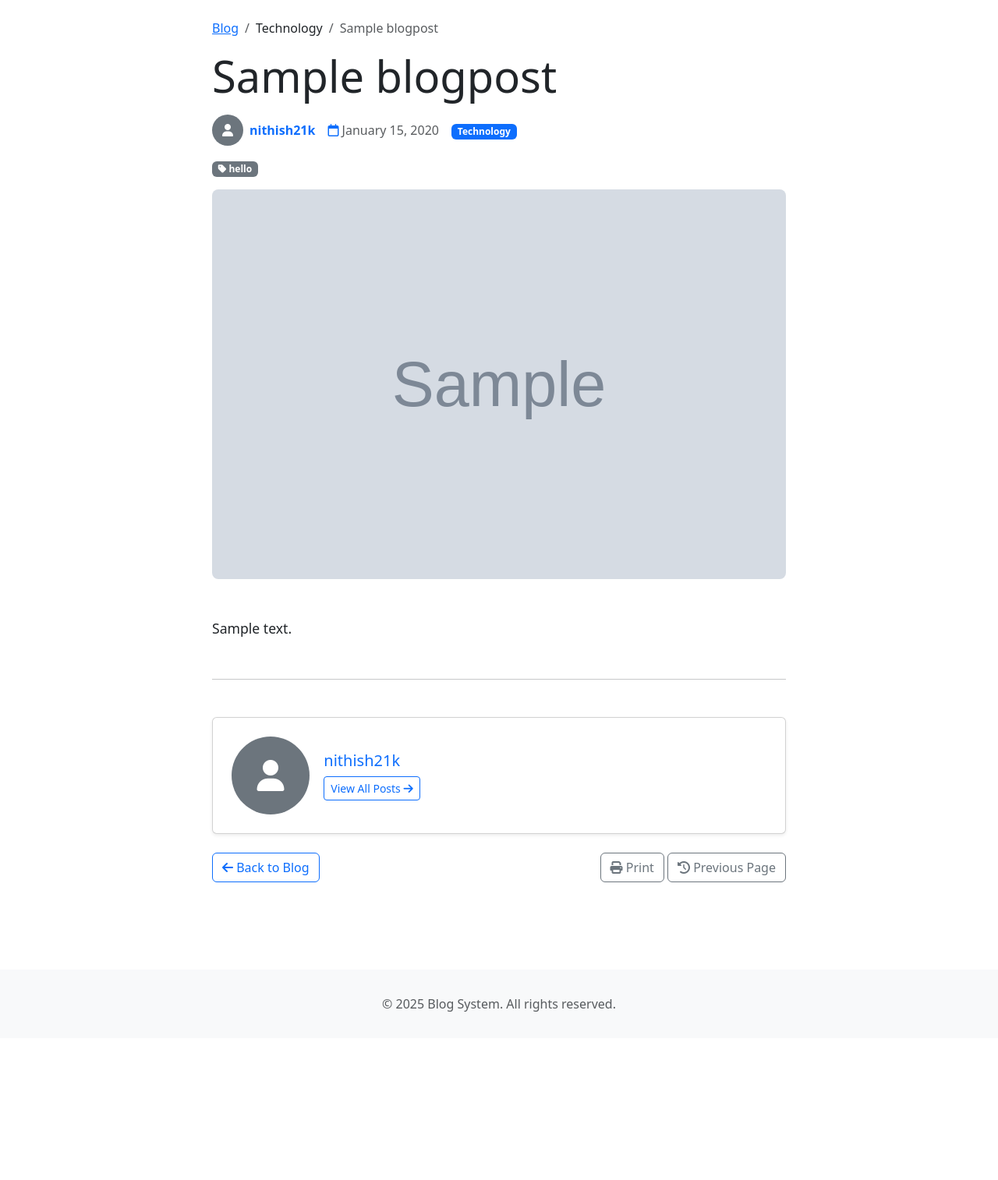
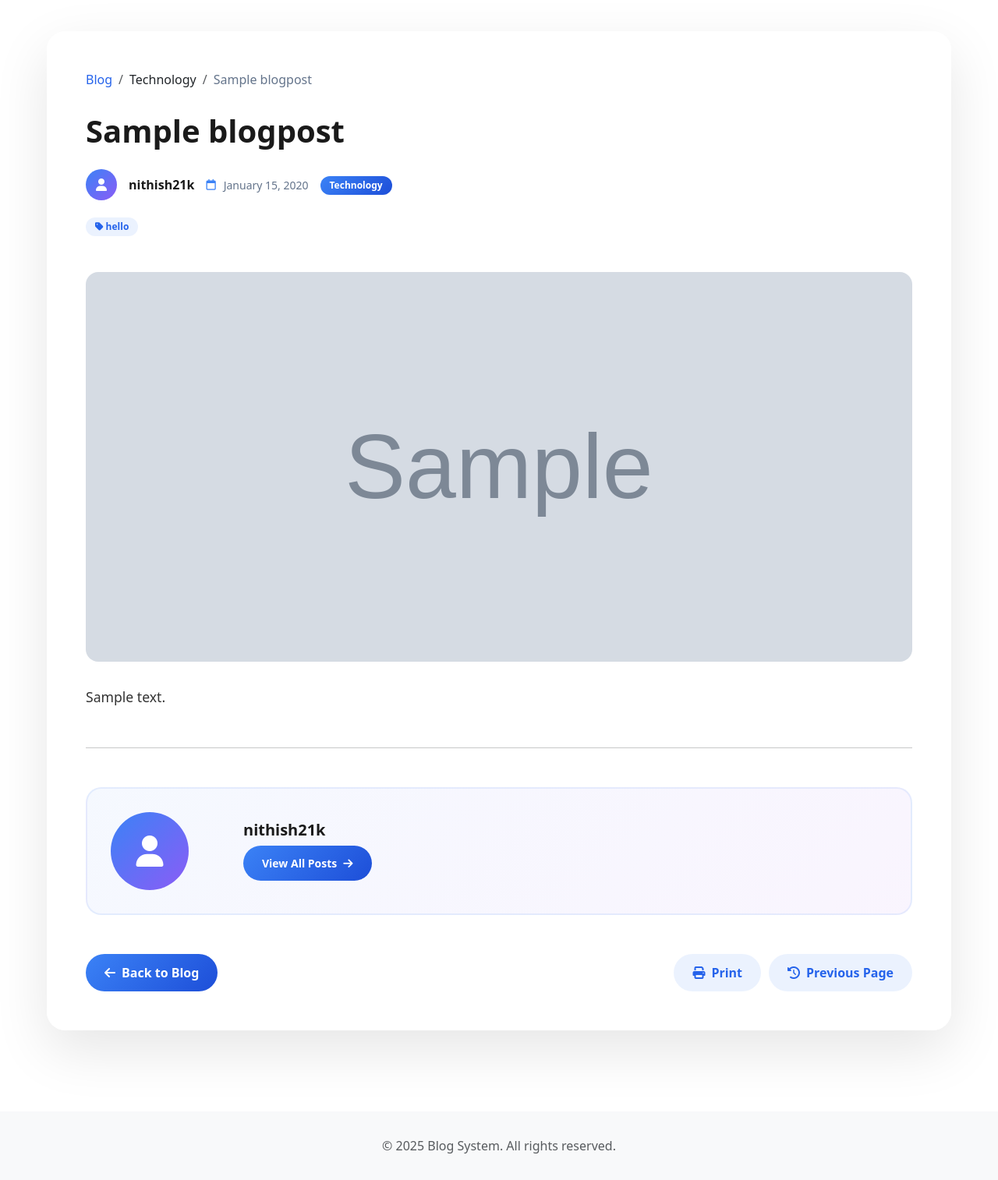
Before and after one commit to alwaysnithish/test, a Django app: a page that uses blog/templates/blog/blog_detail.html in a window 1280 px wide. Shown: the part 56-1570 px from the top of the page at 78% size. Before the commit the page ends 1354 px from the top, so only its background shows below. Run offline with Django 4.2, Linux system fonts and the light colour scheme; data comes from the database, SQL or seed files in the repository; tables that the repository leaves empty hold one stand-in row (values such as "Sample post"); grey boxes marked "Sample" are stand-in pictures; some libraries are stand-ins or nearby versions.

Commit message:
Update blog_detail.html

```diff
--- a/blog/templates/blog/blog_detail.html
+++ b/blog/templates/blog/blog_detail.html
@@ -4,63 +4,375 @@
 
 {% block extra_css %}
 <style>
+    .blog-article {
+        max-width: 1200px;
+        margin: 40px auto;
+        padding: 0 20px;
+    }
+
+    .article-wrapper {
+        background: rgba(255, 255, 255, 0.95);
+        backdrop-filter: blur(20px);
+        border-radius: 24px;
+        padding: 50px;
+        box-shadow: 0 25px 70px rgba(0, 0, 0, 0.1);
+    }
+
+    .breadcrumb {
+        background: transparent;
+        padding: 0;
+        margin-bottom: 30px;
+    }
+
+    .breadcrumb-item a {
+        color: #2563eb;
+        text-decoration: none;
+        font-weight: 500;
+    }
+
+    .breadcrumb-item.active {
+        color: #64748b;
+    }
+
+    .article-header h1 {
+        font-size: 2.5rem;
+        font-weight: 800;
+        color: #1a1a1a;
+        margin-bottom: 25px;
+        line-height: 1.2;
+    }
+
+    .author-info {
+        display: flex;
+        align-items: center;
+        gap: 15px;
+        margin-bottom: 20px;
+        flex-wrap: wrap;
+    }
+
+    .author-avatar {
+        position: relative;
+    }
+
+    .author-avatar img,
+    .author-avatar .avatar-placeholder {
+        width: 40px;
+        height: 40px;
+        border-radius: 50%;
+        object-fit: cover;
+    }
+
+    .avatar-placeholder {
+        background: linear-gradient(135deg, #3b82f6, #8b5cf6);
+        color: white;
+        display: flex;
+        align-items: center;
+        justify-content: center;
+    }
+
+    .author-details a {
+        color: #1a1a1a;
+        text-decoration: none;
+        font-weight: 600;
+        transition: color 0.3s;
+    }
+
+    .author-details a:hover {
+        color: #2563eb;
+    }
+
+    .author-details small {
+        color: #64748b;
+        font-size: 13px;
+    }
+
+    .post-meta {
+        display: flex;
+        align-items: center;
+        gap: 10px;
+        color: #64748b;
+        font-size: 14px;
+    }
+
+    .post-meta i {
+        color: #3b82f6;
+    }
+
+    .badge {
+        padding: 6px 12px;
+        border-radius: 20px;
+        font-size: 12px;
+        font-weight: 600;
+        margin-right: 6px;
+    }
+
+    .badge.bg-primary {
+        background: linear-gradient(135deg, #3b82f6, #1d4ed8) !important;
+    }
+
+    .badge.bg-secondary {
+        background: rgba(59, 130, 246, 0.1) !important;
+        color: #2563eb;
+    }
+
+    .blog-header-image {
+        width: 100%;
+        max-height: 500px;
+        object-fit: cover;
+        border-radius: 16px;
+        margin: 30px 0;
+    }
+
     .blog-content {
         font-size: 1.1rem;
         line-height: 1.8;
+        color: #333;
     }
-    .blog-content h1, .blog-content h2, .blog-content h3 {
+
+    .blog-content h1,
+    .blog-content h2,
+    .blog-content h3 {
         margin-top: 2rem;
         margin-bottom: 1rem;
+        color: #1a1a1a;
+        font-weight: 700;
     }
+
     .blog-content img {
         max-width: 100%;
         height: auto;
-        border-radius: 8px;
+        border-radius: 12px;
         margin: 1.5rem 0;
     }
+
     .blog-content img[style*="display: block"] {
         margin-left: auto;
         margin-right: auto;
     }
+
     .blog-content video {
         max-width: 100%;
-        border-radius: 8px;
+        border-radius: 12px;
         margin: 1.5rem auto;
         display: block;
     }
+
     .blog-content p {
         margin-bottom: 1rem;
     }
+
     .blog-content a {
-        color: #0d6efd;
+        color: #2563eb;
         text-decoration: underline;
+        transition: color 0.3s;
     }
+
+    .blog-content a:hover {
+        color: #1d4ed8;
+    }
+
     .blog-content blockquote {
-        border-left: 4px solid #0d6efd;
-        padding-left: 1rem;
+        border-left: 4px solid #3b82f6;
+        padding-left: 1.5rem;
         margin: 1.5rem 0;
         font-style: italic;
-        color: #6c757d;
+        color: #64748b;
+        background: rgba(59, 130, 246, 0.05);
+        padding: 1rem 1.5rem;
+        border-radius: 0 8px 8px 0;
     }
-    .blog-header-image {
+
+    .author-bio-card {
+        background: linear-gradient(135deg, rgba(59, 130, 246, 0.05), rgba(147, 51, 234, 0.05));
+        border: 2px solid rgba(59, 130, 246, 0.1);
+        border-radius: 20px;
+        padding: 30px;
+        margin: 50px 0;
+    }
+
+    .author-bio-avatar img,
+    .author-bio-avatar .avatar-placeholder {
+        width: 100px;
+        height: 100px;
+        border-radius: 50%;
+        object-fit: cover;
+    }
+
+    .author-bio-avatar .avatar-placeholder {
+        background: linear-gradient(135deg, #3b82f6, #8b5cf6);
+        color: white;
+        display: flex;
+        align-items: center;
+        justify-content: center;
+        font-size: 2.5rem;
+    }
+
+    .author-bio-card h5 {
+        color: #1a1a1a;
+        font-weight: 700;
+        margin-bottom: 8px;
+    }
+
+    .author-bio-card h5 a {
+        color: #1a1a1a;
+        text-decoration: none;
+        transition: color 0.3s;
+    }
+
+    .author-bio-card h5 a:hover {
+        color: #2563eb;
+    }
+
+    .btn-outline-primary,
+    .btn-outline-secondary {
+        background: linear-gradient(135deg, #3b82f6, #1d4ed8);
+        color: white;
+        border: none;
+        padding: 12px 24px;
+        border-radius: 30px;
+        font-weight: 600;
+        transition: all 0.3s ease;
+        text-decoration: none;
+        display: inline-flex;
+        align-items: center;
+        gap: 8px;
+    }
+
+    .btn-outline-secondary {
+        background: rgba(59, 130, 246, 0.1);
+        color: #2563eb;
+    }
+
+    .btn-outline-primary:hover,
+    .btn-outline-secondary:hover {
+        transform: translateY(-2px);
+        box-shadow: 0 10px 30px rgba(59, 130, 246, 0.4);
+        color: white;
+    }
+
+    .btn-outline-secondary:hover {
+        background: linear-gradient(135deg, #3b82f6, #1d4ed8);
+    }
+
+    .action-buttons {
+        display: flex;
+        justify-content: space-between;
+        align-items: center;
+        margin-top: 40px;
+        flex-wrap: wrap;
+        gap: 15px;
+    }
+
+    .action-buttons-right {
+        display: flex;
+        gap: 10px;
+        flex-wrap: wrap;
+    }
+
+    .related-posts-section {
+        margin-top: 60px;
+    }
+
+    .related-posts-section h3 {
+        font-size: 2rem;
+        font-weight: 800;
+        color: #1a1a1a;
+        margin-bottom: 30px;
+        display: flex;
+        align-items: center;
+        gap: 10px;
+    }
+
+    .related-posts-grid {
+        display: grid;
+        grid-template-columns: repeat(auto-fit, minmax(300px, 1fr));
+        gap: 25px;
+    }
+
+    .related-post-card {
+        background: white;
+        border-radius: 20px;
+        overflow: hidden;
+        transition: all 0.4s cubic-bezier(0.4, 0, 0.2, 1);
+        border: 2px solid rgba(59, 130, 246, 0.1);
+        height: 100%;
+        display: flex;
+        flex-direction: column;
+    }
+
+    .related-post-card:hover {
+        transform: translateY(-8px);
+        box-shadow: 0 15px 40px rgba(0, 0, 0, 0.1);
+        border-color: #3b82f6;
+    }
+
+    .related-post-card img {
+        height: 180px;
+        object-fit: cover;
         width: 100%;
-        max-height: 500px;
-        object-fit: cover;
-        border-radius: 8px;
     }
-    .related-post-card {
-        transition: transform 0.2s;
+
+    .related-post-placeholder {
+        height: 180px;
+        background: linear-gradient(135deg, #3b82f6, #8b5cf6);
+        display: flex;
+        align-items: center;
+        justify-content: center;
     }
-    .related-post-card:hover {
-        transform: translateY(-3px);
+
+    .related-post-card .card-body {
+        padding: 20px;
+        flex: 1;
+        display: flex;
+        flex-direction: column;
+    }
+
+    .related-post-card .card-title {
+        font-size: 1.1rem;
+        font-weight: 700;
+        color: #1a1a1a;
+        margin-bottom: 10px;
+    }
+
+    .related-post-card .card-text {
+        color: #64748b;
+        font-size: 13px;
+        margin-bottom: 15px;
+        flex: 1;
+    }
+
+    .related-post-card .btn {
+        margin-top: auto;
+    }
+
+    @media (max-width: 768px) {
+        .article-wrapper {
+            padding: 30px 20px;
+        }
+
+        .article-header h1 {
+            font-size: 2rem;
+        }
+
+        .action-buttons {
+            flex-direction: column;
+            align-items: stretch;
+        }
+
+        .action-buttons-right {
+            flex-direction: column;
+        }
+
+        .related-posts-grid {
+            grid-template-columns: 1fr;
+        }
     }
 </style>
 {% endblock %}
 
 {% block content %}
-<article class="container mt-4 mb-5">
-    <div class="row justify-content-center">
-        <div class="col-lg-8">
+<article class="blog-article">
+    <div class="article-wrapper">
         <nav aria-label="breadcrumb">
             <ol class="breadcrumb">
                 <li class="breadcrumb-item"><a href="{% url 'blog_list' %}">Blog</a></li>
@@ -71,34 +383,31 @@
             </ol>
         </nav>
 
-            <header class="mb-4">
-                <h1 class="display-4 mb-3">{{ post.title }}</h1>
+        <header class="article-header">
+            <h1>{{ post.title }}</h1>
 
-                <div class="d-flex flex-wrap align-items-center gap-3 mb-3">
-                    <div class="d-flex align-items-center">
+            <div class="author-info">
+                <div class="author-avatar">
                     {% if post.author.author_profile.profile_picture %}
                         <img src="{{ post.author.author_profile.profile_picture.url }}"
-                                 alt="{{ post.author.username }}"
-                                 class="rounded-circle me-2"
-                                 style="width: 40px; height: 40px; object-fit: cover;">
+                             alt="{{ post.author.username }}">
                     {% else %}
-                            <div class="rounded-circle bg-secondary text-white d-inline-flex align-items-center justify-content-center me-2"
-                                 style="width: 40px; height: 40px;">
+                        <div class="avatar-placeholder">
                             <i class="fas fa-user"></i>
                         </div>
                     {% endif %}
-                        <div>
-                            <a href="{% url 'author_profile' post.author.username %}" class="text-decoration-none">
+                </div>
+                <div class="author-details">
+                    <a href="{% url 'author_profile' post.author.username %}">
                         <strong>{{ post.author.get_full_name|default:post.author.username }}</strong>
                     </a>
                     {% if post.author.author_profile.job_title %}
-                                <br><small class="text-muted">{{ post.author.author_profile.job_title }}</small>
+                        <br><small>{{ post.author.author_profile.job_title }}</small>
                     {% endif %}
                 </div>
-                    </div>
-                    <div>
-                        <i class="far fa-calendar text-primary"></i>
-                        <span class="text-muted">{{ post.published_at|date:"F d, Y" }}</span>
+                <div class="post-meta">
+                    <i class="far fa-calendar"></i>
+                    <span>{{ post.published_at|date:"F d, Y" }}</span>
                 </div>
                 {% if post.category %}
                 <div>
@@ -110,7 +419,7 @@
             {% if post.tags.exists %}
             <div class="mb-3">
                 {% for tag in post.tags.all %}
-                        <span class="badge bg-secondary me-1">
+                    <span class="badge bg-secondary">
                         <i class="fas fa-tag"></i> {{ tag.name }}
                     </span>
                 {% endfor %}
@@ -118,7 +427,7 @@
             {% endif %}
 
             {% if post.thumbnail %}
-                <img src="{{ post.thumbnail.url }}" alt="{{ post.title }}" class="blog-header-image mb-4">
+            <img src="{{ post.thumbnail.url }}" alt="{{ post.title }}" class="blog-header-image">
             {% endif %}
         </header>
 
@@ -129,25 +438,23 @@
         <hr class="my-5">
 
         <!-- Author Bio Box -->
-            <div class="card shadow-sm mb-4">
-                <div class="card-body p-4">
+        <div class="author-bio-card">
             <div class="row align-items-center">
                 <div class="col-md-2 text-center mb-3 mb-md-0">
+                    <div class="author-bio-avatar">
                         {% if post.author.author_profile.profile_picture %}
                             <img src="{{ post.author.author_profile.profile_picture.url }}"
-                                     alt="{{ post.author.username }}"
-                                     class="rounded-circle img-fluid"
-                                     style="width: 100px; height: 100px; object-fit: cover;">
+                                 alt="{{ post.author.username }}">
                         {% else %}
-                                <div class="rounded-circle bg-secondary text-white d-inline-flex align-items-center justify-content-center"
-                                     style="width: 100px; height: 100px; font-size: 2.5rem;">
+                            <div class="avatar-placeholder">
                                 <i class="fas fa-user"></i>
                             </div>
                         {% endif %}
                     </div>
+                </div>
                 <div class="col-md-10">
-                            <h5 class="mb-2">
-                                <a href="{% url 'author_profile' post.author.username %}" class="text-decoration-none">
+                    <h5>
+                        <a href="{% url 'author_profile' post.author.username %}">
                             {{ post.author.get_full_name|default:post.author.username }}
                         </a>
                     </h5>
@@ -157,19 +464,18 @@
                     {% if post.author.author_profile.bio %}
                         <p class="mb-2">{{ post.author.author_profile.bio|truncatewords:30 }}</p>
                     {% endif %}
-                            <a href="{% url 'author_profile' post.author.username %}" class="btn btn-sm btn-outline-primary">
+                    <a href="{% url 'author_profile' post.author.username %}" class="btn btn-outline-primary btn-sm">
                         View All Posts <i class="fas fa-arrow-right"></i>
                     </a>
                 </div>
             </div>
         </div>
-            </div>
 
-            <div class="d-flex justify-content-between align-items-center">
+        <div class="action-buttons">
             <a href="{% url 'blog_list' %}" class="btn btn-outline-primary">
                 <i class="fas fa-arrow-left"></i> Back to Blog
             </a>
-                <div>
+            <div class="action-buttons-right">
                 <button class="btn btn-outline-secondary" onclick="window.print()">
                     <i class="fas fa-print"></i> Print
                 </button>
@@ -179,36 +485,31 @@
             </div>
         </div>
     </div>
-    </div>
 
     {% if related_posts %}
-    <div class="row justify-content-center mt-5">
-        <div class="col-lg-10">
-            <h3 class="mb-4"><i class="fas fa-link"></i> Related Posts</h3>
-            <div class="row g-4">
+    <div class="related-posts-section">
+        <h3><i class="fas fa-link"></i> Related Posts</h3>
+        <div class="related-posts-grid">
             {% for related in related_posts %}
-                <div class="col-md-4">
-                    <div class="card related-post-card h-100 shadow-sm">
+            <div class="related-post-card">
                 {% if related.thumbnail %}
-                            <img src="{{ related.thumbnail.url }}" class="card-img-top" alt="{{ related.title }}" style="height: 180px; object-fit: cover;">
+                    <img src="{{ related.thumbnail.url }}" alt="{{ related.title }}">
                 {% else %}
-                            <div class="bg-secondary" style="height: 180px; display: flex; align-items: center; justify-content: center;">
+                    <div class="related-post-placeholder">
                         <i class="fas fa-image fa-2x text-white"></i>
                     </div>
                 {% endif %}
                 <div class="card-body">
                     <h5 class="card-title">{{ related.title|truncatewords:8 }}</h5>
-                            <p class="card-text text-muted small">{{ related.excerpt|truncatewords:15 }}</p>
-                            <a href="{% url 'blog_detail' related.slug %}" class="btn btn-sm btn-outline-primary">
+                    <p class="card-text">{{ related.excerpt|truncatewords:15 }}</p>
+                    <a href="{% url 'blog_detail' related.slug %}" class="btn btn-outline-primary btn-sm">
                         Read More <i class="fas fa-arrow-right"></i>
                     </a>
-                        </div>
                 </div>
             </div>
             {% endfor %}
         </div>
     </div>
-    </div>
     {% endif %}
 </article>
 {% endblock %}
```
Lines whose indentation alone changed are shown as unchanged.
